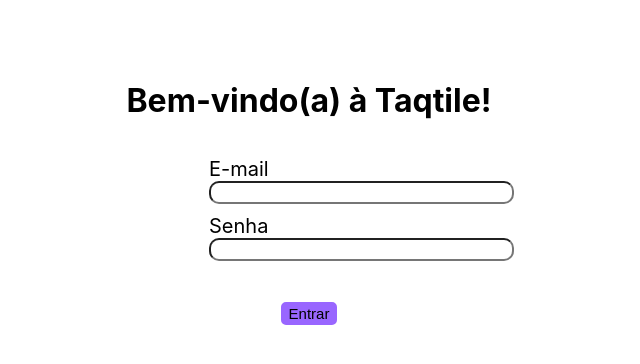
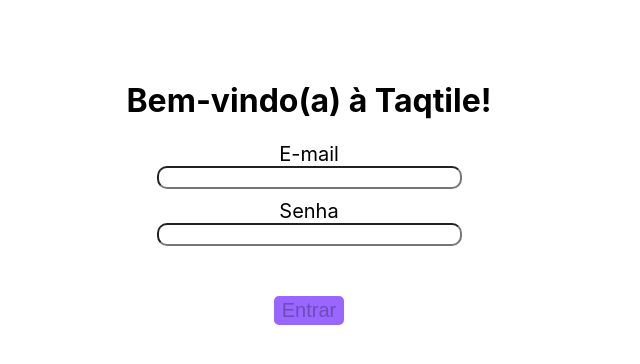
Before and after one commit to andrelfnavarro/onboardTaq, a React (Create React App) app: page / in a window 1280 px wide. Shown: the top 364 px of the page, without its empty margins (331-971 px from the left). Built offline with nearby package versions, Linux system fonts and the light colour scheme.

Commit message:
feature/login-validation Validation through regex

```diff
--- /dev/null
+++ b/src/components/FormErrors.tsx
@@ -0,0 +1,14 @@
+import React from 'react';
+
+export const FormErrors = ({formErrors} : {formErrors : any}) =>
+  <div className='formErrors'>
+    {Object.keys(formErrors).map((fieldName, i) => {
+      if(formErrors[fieldName].length > 0){
+        return (
+          <p key={i}>{fieldName} {formErrors[fieldName]}</p>
+        )
+      } else {
+        return '';
+      }
+    })}
+  </div>
--- a/src/components/Login.css
+++ b/src/components/Login.css
@@ -2,6 +2,7 @@
     .Login {
         text-align: center;
         padding: 60px 0;
+        display: block;
     }
 
     .Login form {
@@ -19,7 +20,7 @@
     .Login label{
         margin-top: 10px;
         display: block;
-        text-align: left;
+        text-align: center;
         font-size: 20px;
     }
 
@@ -31,11 +32,11 @@
     }
 
     .Login button {
-        margin-top: 130px;
+        margin-top: 50px;
         background-color: #9966ff;
         margin-left: 25px;
         margin-right: 25px;
-        font-size: 15px;
+        font-size: 20px;
         min-width: 10px;
         border: 2px solid #9966ff;
         border-radius: 5px;
--- a/src/components/Login.tsx
+++ b/src/components/Login.tsx
@@ -1,33 +1,104 @@
-import * as React from 'react';
+import React, { Component } from 'react';
 import "./Login.css";
+import { FormErrors } from './FormErrors';
+
+export interface Props {
+  }
+
+  export interface State {
+    emailValid: boolean;
+    passwordValid: boolean;
+    formErrors: any;
+    email: string;
+    password: string;
+    formValid: boolean;
+
+}
+
+export default class Login extends React.Component<Props, State>{
+    constructor (props: Props) {
+        super(props);
+        this.state = {
+          email: '',
+          password: '',
+          formErrors: {email: '', password: ''},
+          emailValid: false,
+          passwordValid: false,
+          formValid: false
+        }
+      }
+
+        handleUserEmail =  (e: any) => {
+            const value = e.target.value;
+            this.setState({ email: value }, () => { this.validateField("email", value) });
+        }
+
+        handleUserPassword = (e: any) =>{
+            const value = e.target.value;
+            this.setState({password: value }, () => { this.validateField("password", value)})
+        }
+
+      validateField(fieldName:string, value:any) {
+        let fieldValidationErrors = this.state.formErrors;
+        let emailValid = this.state.emailValid;
+        let passwordValid = this.state.passwordValid;
+
+        switch(fieldName) {
+          case 'email':
+            emailValid = value.match(/^([\w.%+-]+)@([\w-]+\.)+([\w]{2,})$/i);
+            fieldValidationErrors.email = emailValid ? '' : ' inválido!';
+            break;
+          case 'password':
+            // passwordValid = value.length >= 7;
+            passwordValid = value.match (/^((?=.*[A-Za-z])(?=.*\d)[A-Za-z\d]{7,})$/i);
+            fieldValidationErrors.password = passwordValid ? '': ' inválida!';
+            break;
+          default:
+            break;
+        }
+
+        this.setState({formErrors: fieldValidationErrors,
+                        emailValid: emailValid,
+                        passwordValid: passwordValid
+                      }, this.validateForm);
+      }
+
+      validateForm() {
+        this.setState({formValid: this.state.emailValid && this.state.passwordValid});
+      }
+
+      errorClass(error: any) {
+        return(error.length === 0 ? '' : 'has-error');
+      }
 
 
-
-function Login(){
-    return(
-        <div className="Login">
+    render(){
+        return(
+        <form className="Login">
         <h1>
             Bem-vindo(a) à Taqtile!
         </h1>
-        <form>
-            <label>
-                E-mail
-            </label>
-        <input type="text" name="email" />
 
-            <label>
-                Senha
-            </label>
-            <input type="password" name="password" />
-        </form>
-
-        <button>
-            Entrar
-        </button>
+        <div className="panel panel-default">
+          <FormErrors formErrors={this.state.formErrors} />
         </div>
 
+        <div className={`form-group ${this.errorClass(this.state.formErrors.email)}`}>
+          <label htmlFor="email">E-mail</label>
+          <input type="email" required className="form-control" name="email"
+            value={this.state.email}
+            onChange={this.handleUserEmail}  />
+        </div>
 
-    );
+        <div className={`form-group ${this.errorClass(this.state.formErrors.password)}`}>
+          <label htmlFor="password">Senha</label>
+          <input type="password" className="form-control" name="password"
+            value={this.state.password}
+            onChange={this.handleUserPassword}  />
+        </div>
+
+        <button type="submit" disabled={!this.state.formValid}>Entrar</button>
+      </form>
+        );
+    }
 }
-
-export default Login;
```
